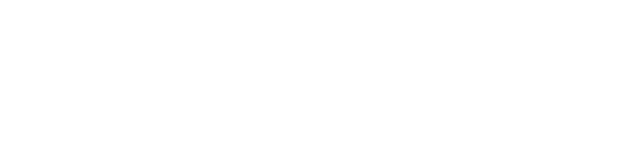
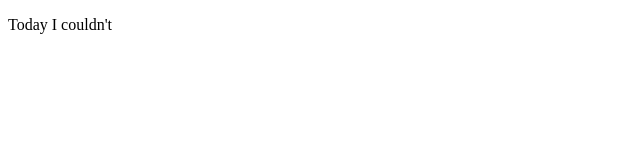
Before and after one commit to chris-ann/4520-Git-Example, a plain HTML site: page index.html in a window 1280 px wide. Shown: the whole page, without its empty margins (0-640 px from the left). Drawn offline with Linux system fonts and the light colour scheme.

Commit message:
Added first three words

```diff
--- a/index.html
+++ b/index.html
@@ -8,7 +8,7 @@
 	</head>
 	<body>
 
-
+		<p>Today I couldn't </p>
 
 	</body>
 </html>
```
